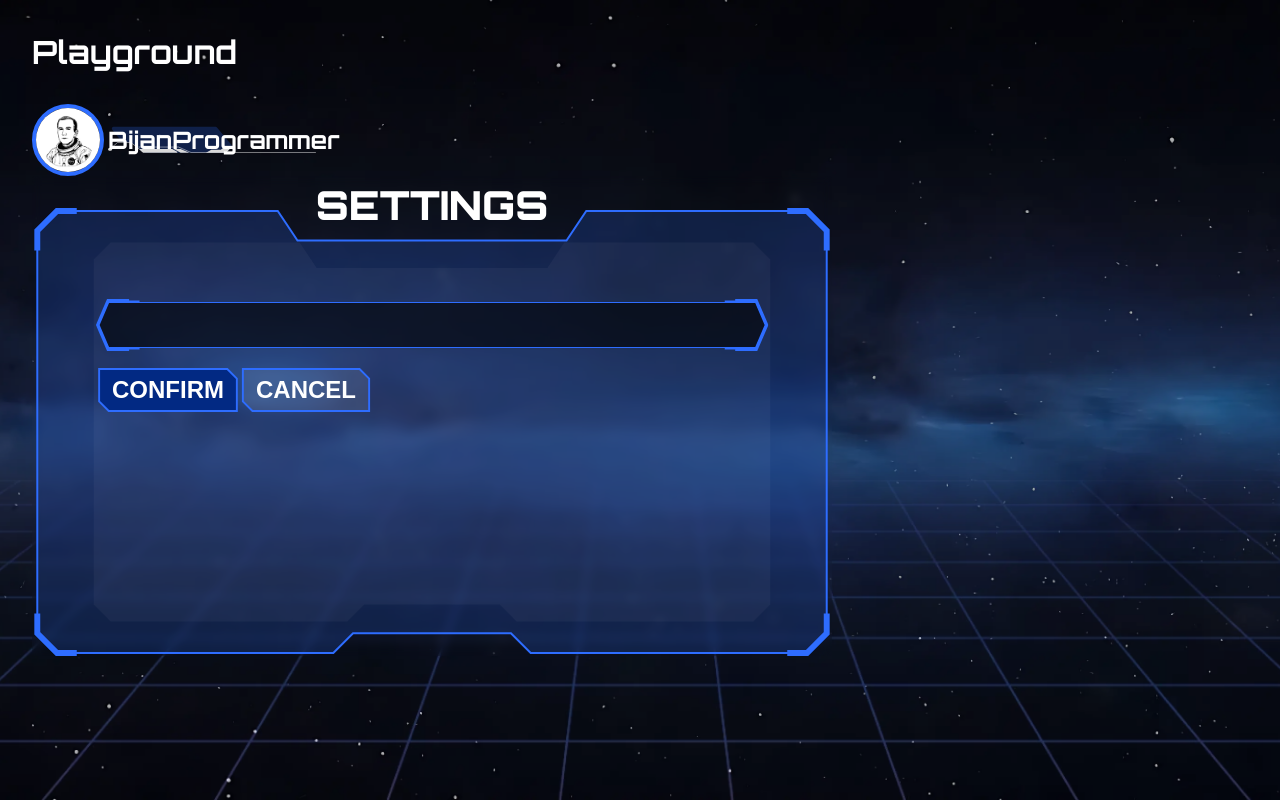
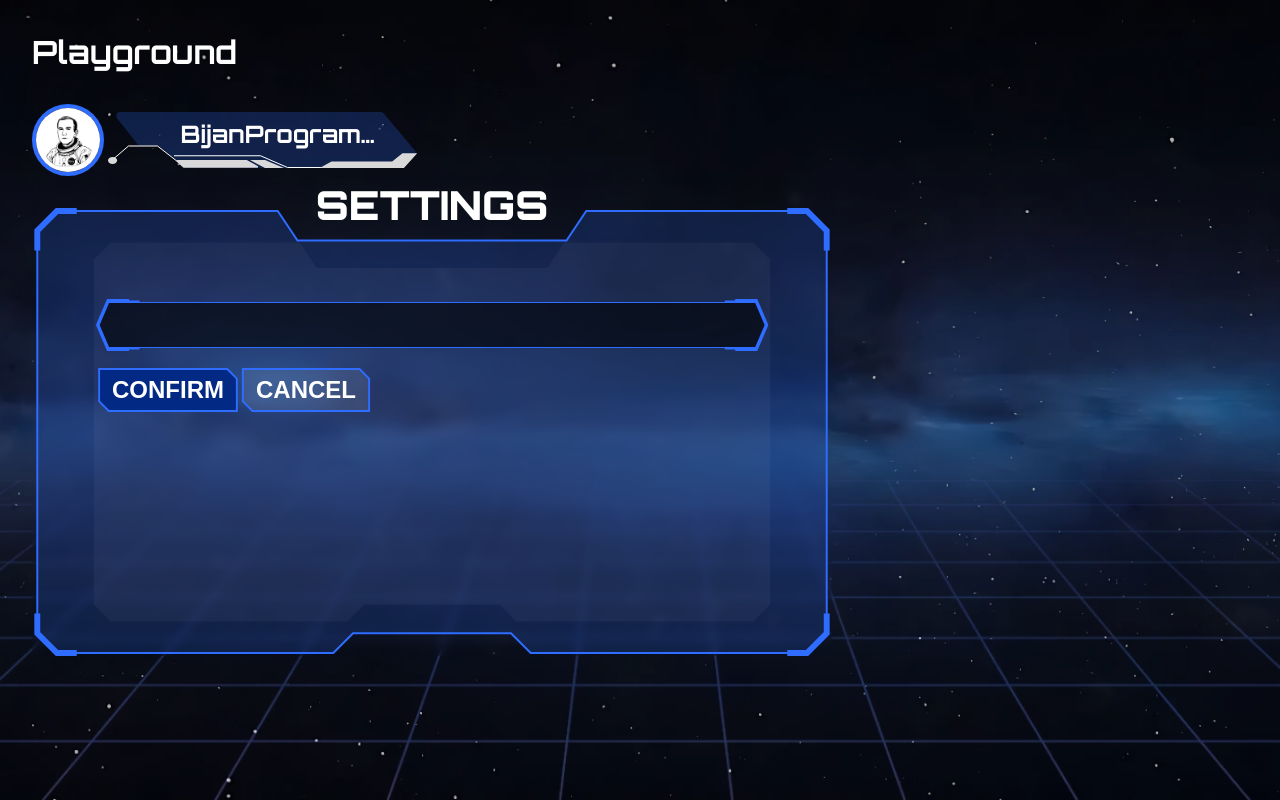
Before and after one commit to CodectiveOrg/snake-frontend, a React (Vite) app: page /playground in a window 1280 px wide. Built offline with nearby package versions, Linux system fonts and the light colour scheme; a web font is replaced by a local one.

Commit message:
[UPDATE] username frame calculations

```diff
--- a/src/components/user-badge/components/username-frame/username-frame.component.tsx
+++ b/src/components/user-badge/components/username-frame/username-frame.component.tsx
@@ -13,19 +13,23 @@ export default function UsernameFrameComponent({
   className,
   ...otherProps
 }: Props): ReactNode {
+  const extraWidth = usernameWidth - 160;
+
   return (
     <svg
       className={clsx(styles["username-frame"], className)}
-      width={269 + usernameWidth}
-      height="57"
-      viewBox={`0 0 ${269 + usernameWidth} 57`}
+      style={{
+        width: `${269 + extraWidth}px`,
+        height: "57px",
+      }}
+      viewBox={`0 0 ${269 + extraWidth} 57`}
       fill="none"
       xmlns="http://www.w3.org/2000/svg"
       {...otherProps}
     >
       <path
         className={styles.pane}
-        d="M9.1775 6.49366C7.08845 3.87356 8.95409 0 12.3051 0H232.593C233.777 0 234.9 0.524587 235.66 1.43254L266.711 38.5291C268.016 40.0872 267.944 42.3756 266.546 43.8497L256.201 54.7532C255.445 55.5492 254.396 56 253.299 56H79.7805C78.8769 56 77.9999 55.694 77.2924 55.1319L51.0349 34.2716C50.3273 33.7095 49.4503 33.4035 48.5467 33.4035H32.5597C31.3423 33.4035 30.1911 32.8491 29.4321 31.8972L9.1775 6.49366Z"
+        d={`M9.1775 6.49366C7.08845 3.87356 8.95409 0 12.3051 0H${232.593 + extraWidth}C${233.777 + extraWidth} 0 ${234.9 + extraWidth} 0.524587 ${235.66 + extraWidth} 1.43254L${266.711 + extraWidth} 38.5291C${268.016 + extraWidth} 40.0872 ${267.944 + extraWidth} 42.3756 ${266.546 + extraWidth} 43.8497L${256.201 + extraWidth} 54.7532C${255.445 + extraWidth} 55.5492 ${254.396 + extraWidth} 56 ${253.299 + extraWidth} 56H79.7805C78.8769 56 77.9999 55.694 77.2924 55.1319L51.0349 34.2716C50.3273 33.7095 49.4503 33.4035 48.5467 33.4035H32.5597C31.3423 33.4035 30.1911 32.8491 29.4321 31.8972L9.1775 6.49366Z`}
       />
       <path
         className={styles.edge}
@@ -38,11 +42,11 @@ export default function UsernameFrameComponent({
       />
       <path
         className={styles.line}
-        d={`M65.9997 43.7607L152.499 43.7596L179.5 55.4993L${218.001 + usernameWidth} 55.4993`}
+        d={`M65.9997 43.7607L152.499 43.7596L179.5 55.4993L${218.001 + extraWidth} 55.4993`}
       />
       <path
         className={styles.edge}
-        d="M223.503 49.5512H244.05L254.324 41.2617H269.001L255.792 55.9986H211.762L223.503 49.5512Z"
+        d={`M223.503 49.5512H${244.05 + extraWidth}L${254.324 + extraWidth} 41.2617H${269.001 + extraWidth}L${255.792 + extraWidth} 55.9986H211.762L223.503 49.5512Z`}
       />
       <path className={styles.edge} d="M157 48H142L157 56H176L157 48Z" />
     </svg>
--- a/src/components/user-badge/user-badge.module.css
+++ b/src/components/user-badge/user-badge.module.css
@@ -28,8 +28,16 @@
     }
 
     .username {
+      overflow: hidden;
+
+      max-inline-size: 10ch;
+
+      translate: 0.75em -0.25em;
+
       font-size: 1.5rem;
       font-weight: 700;
+
+      text-overflow: ellipsis;
     }
   }
 }
--- /dev/null
+++ b/src/utils/math.utils.ts
@@ -0,0 +1,3 @@
+export function clamp(min: number, value: number, max: number): number {
+  return Math.max(min, Math.min(value, max));
+}
```
